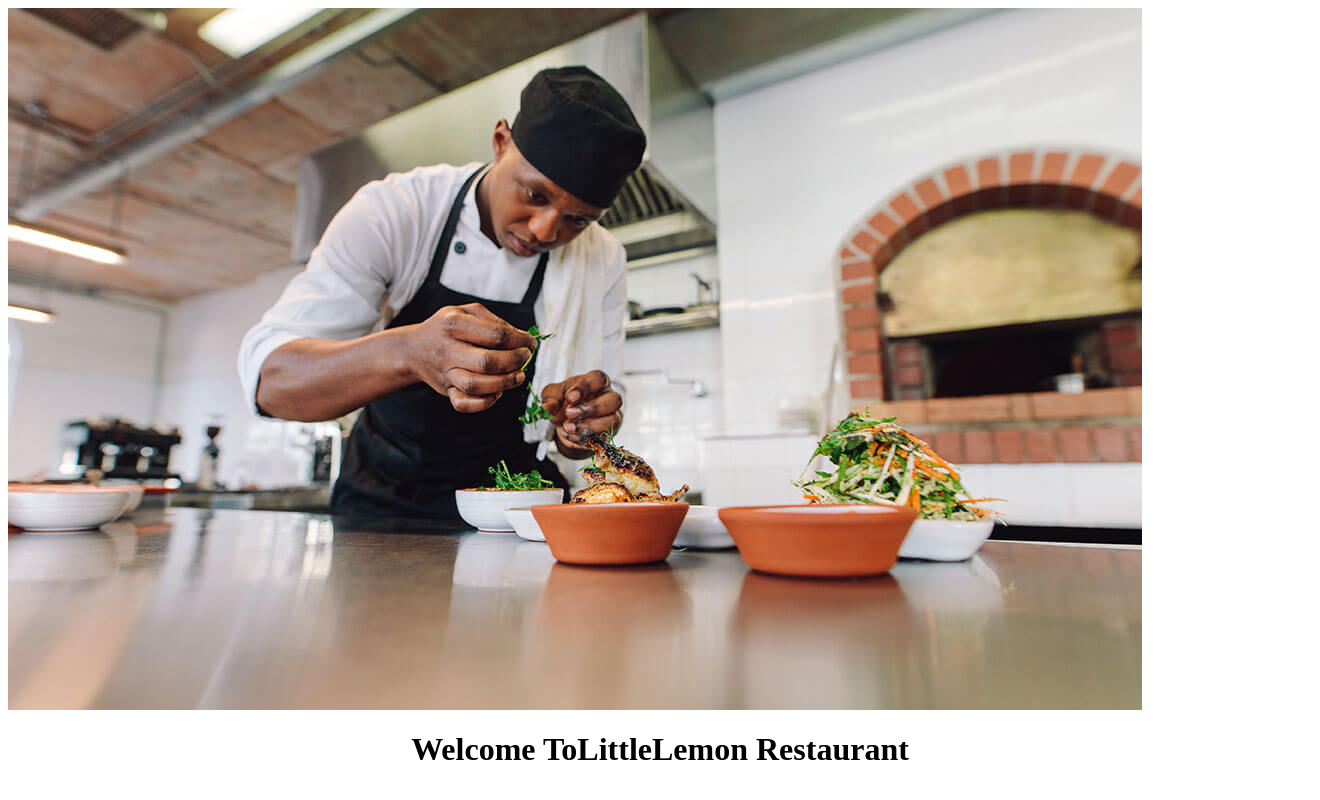
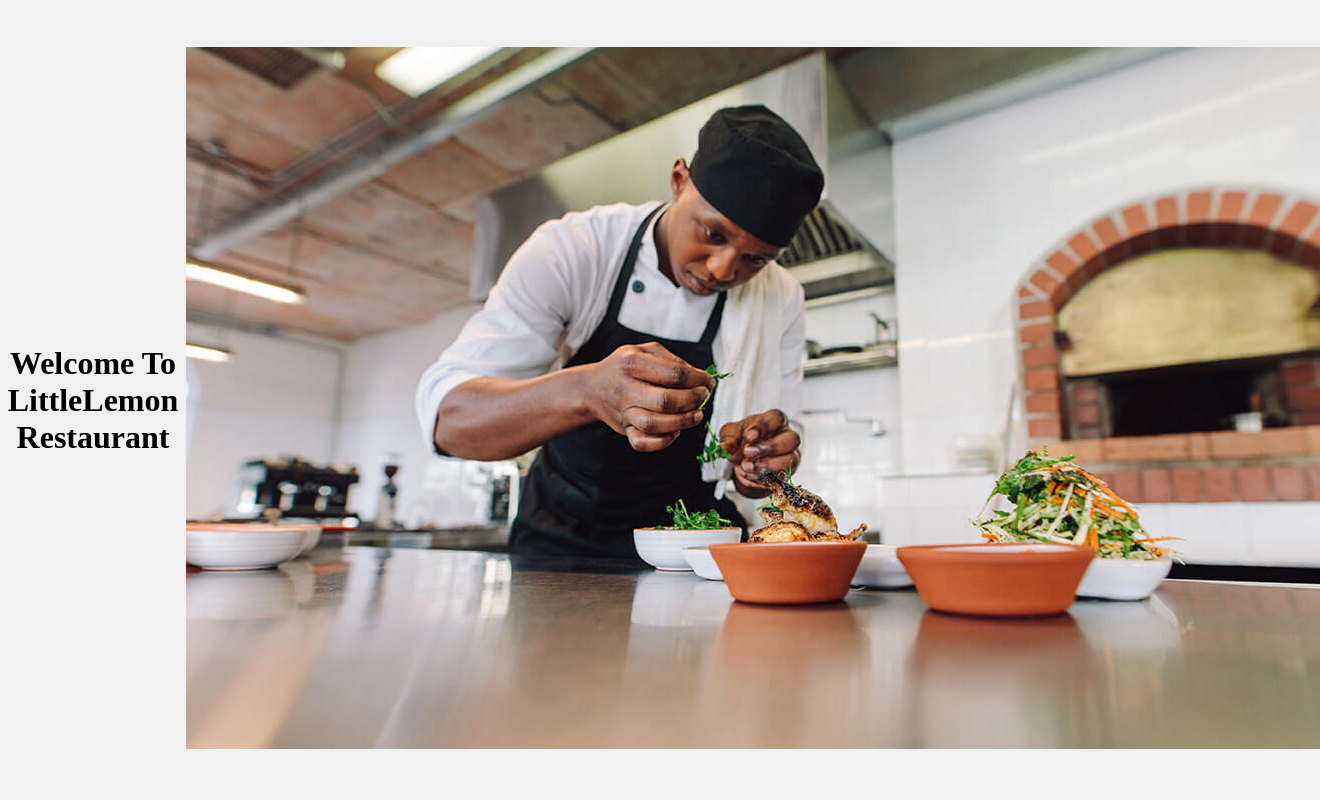
Before and after one commit to ferfernny/LittleLemon, a Django app: page /restaurant/ in a window 1320 px wide. Run offline with Django 5.2, Linux system fonts and the light colour scheme.

Commit message:
update index.html

```diff
--- a/littlelemon/restaurant/templates/index.html
+++ b/littlelemon/restaurant/templates/index.html
@@ -1,11 +1,36 @@
-<!--add this template tag-->
+<!-- add this template tag -->
 {% load static %}
-<img src="{% static 'img/restaurant chef C.jpg' %}">
-<html>
-   <head>
-      <title>Capstone Project</title>
-   </head>
-   <body>
-      <h1 style="text-align:center;">Welcome ToLittleLemon Restaurant</h1>
-   </body>
+
+<!DOCTYPE html>
+<html lang="en">
+<head>
+    <meta charset="UTF-8">
+    <meta name="viewport" content="width=device-width, initial-scale=1.0">
+    <title>Capstone Project</title>
+    <style>
+        body {
+            margin: 0;
+            display: flex;
+            justify-content: center;
+            align-items: center;
+            height: 100vh; /* Ensure the container takes up the full viewport height */
+            background-color: #f0f0f0
+        }
+
+        .image-container {
+            text-align: center;
+        }
+
+        img {
+            margin: auto; /* Center the image horizontally */
+        }
+    </style>
+</head>
+<body>
+    <h1 style="text-align:center;">Welcome To LittleLemon Restaurant</h1>
+
+    <div class="image-container">
+        <img src="{% static 'img/restaurant chef C.jpg' %}" alt="Restaurant Chef">
+    </div>
+</body>
 </html>
```
